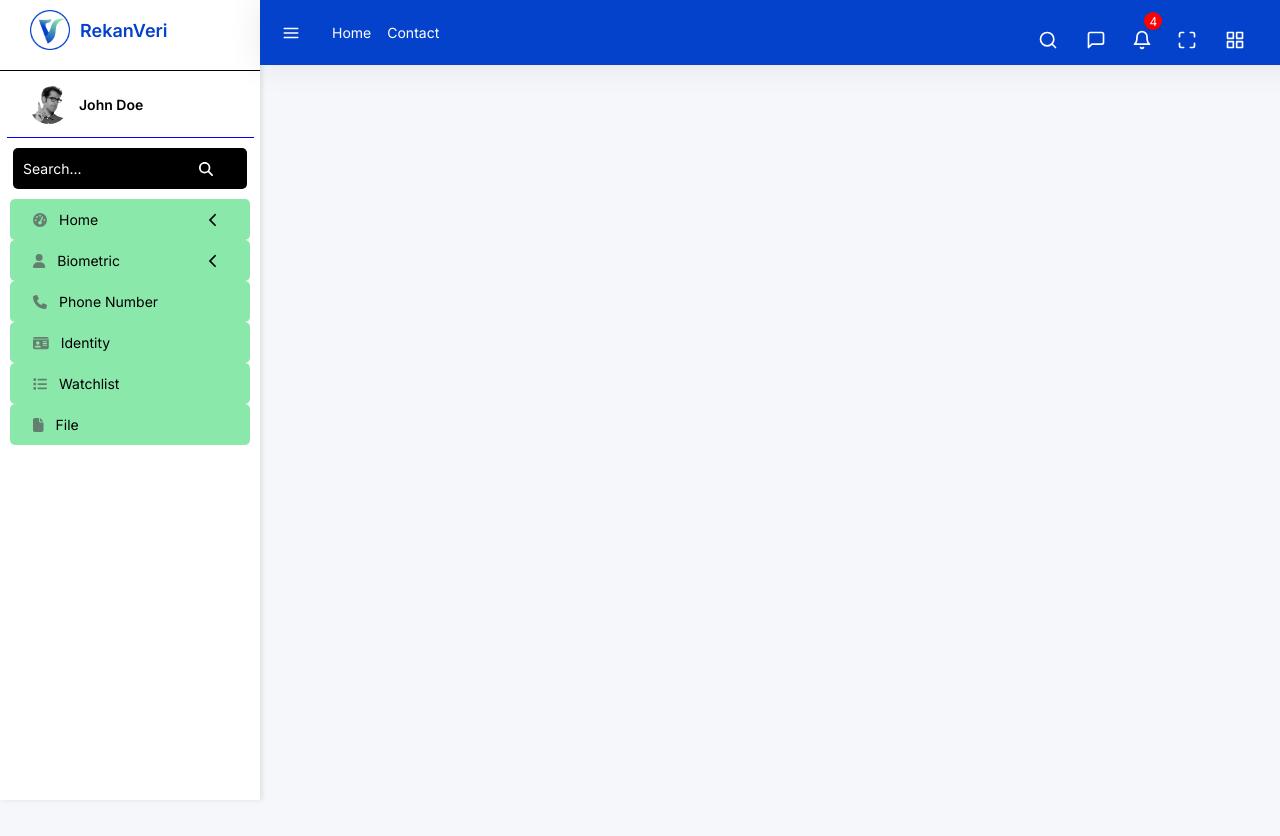
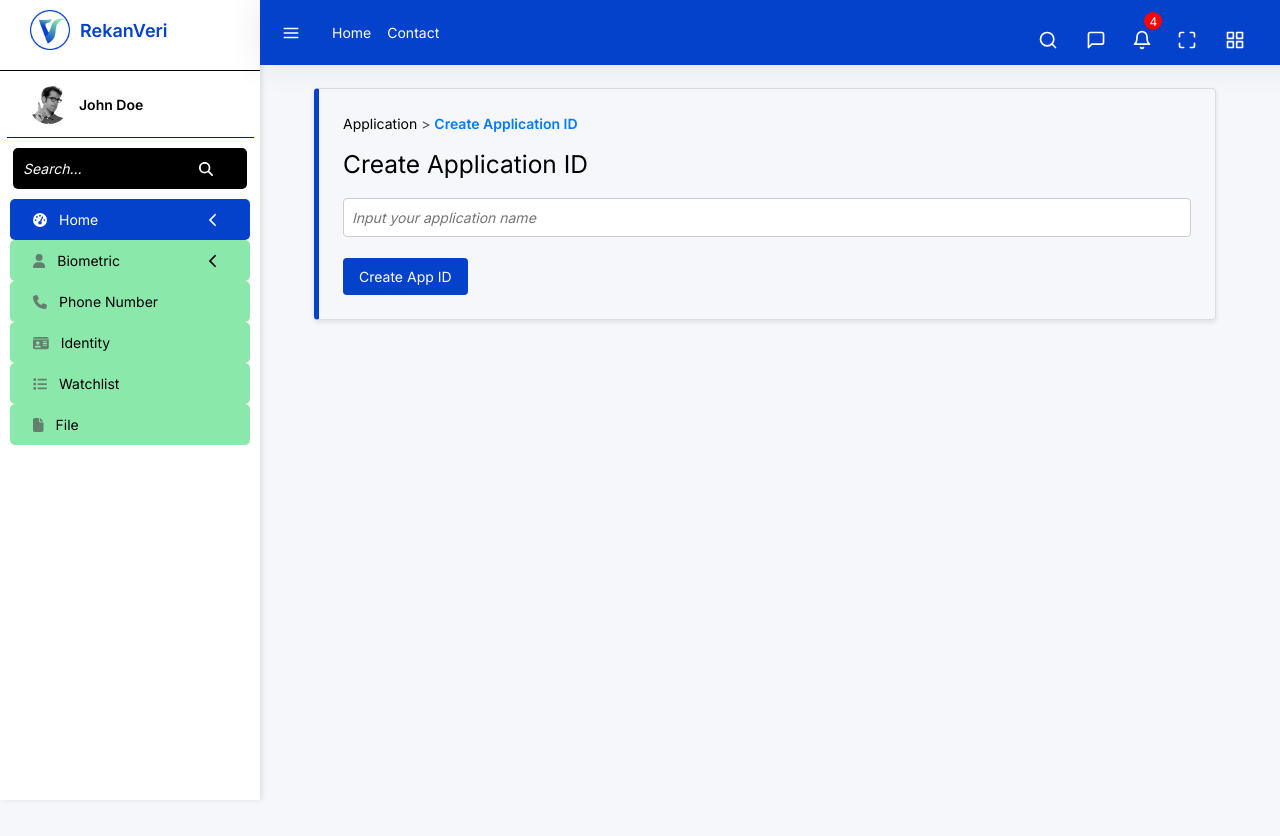
Before and after one commit to riz081/rekanVeri-UI, a React (Create React App) app: page /createApps in a window 1280 px wide. Shown: the top 836 px of the page. Built offline with nearby package versions, Linux system fonts and the light colour scheme.

Commit message:
createApps

```diff
--- a/src/App.js
+++ b/src/App.js
@@ -1,9 +1,10 @@
 import React, { useState } from 'react';
-import { BrowserRouter as Router, Route, Routes } from 'react-router-dom';
+import { BrowserRouter as Router, Route, Routes, Navigate } from 'react-router-dom';
 import Sidebar from './pages/Sidebar';
 import Navbar from './pages/Navbar';
 import Footer from './pages/Footer';
 import { Applications, Dashboard, Started } from './screens/Home';
+import { CreateApps } from './pages/Create';
 
 function App() {
     const [isSidebarVisible, setIsSidebarVisible] = useState(true);
@@ -21,9 +22,11 @@ function App() {
                     <main className="content">
                         <div className="container-fluid p-0">
                             <Routes>
+                                <Route path="/" element={<Navigate to="/started" />} />
                                 <Route path="/started" element={<Started />} />
                                 <Route path="/dashboard" element={<Dashboard />} />
                                 <Route path="/application" element={<Applications />} />
+                                <Route path="/createApps" element={<CreateApps />} />
                             </Routes>
                         </div>
                     </main>
--- /dev/null
+++ b/src/pages/Create/CreateApps.jsx
@@ -0,0 +1,122 @@
+import React, { useState } from 'react';
+import { useLocation } from 'react-router-dom';
+
+const CreateApps = () => {
+  const location = useLocation();
+  const [buttonState, setButtonState] = useState({
+    isHovered: false,
+    isActive: false,
+  });
+
+  const Breadcrumb = ({ path }) => {
+    return (
+      <nav style={{ marginBottom: '1rem', fontSize: '14px' }}>
+        {path.map((item, index) => (
+          <span key={index}>
+            {index > 0 && ' > '}
+            <a
+              href={item.link}
+              style={{
+                color: location.pathname === item.link ? '#007bff' : '#000',
+                textDecoration: 'none',
+                fontWeight: location.pathname === item.link ? 'bold' : 'normal',
+              }}
+            >
+              {item.name}
+            </a>
+          </span>
+        ))}
+      </nav>
+    );
+  };
+
+  const breadcrumbPath = [
+    { name: 'Application', link: '/application' },
+    { name: 'Create Application ID', link: '/createApps' },
+  ];
+
+  const containerStyle = {
+    padding: '1rem',
+    maxWidth: '100%',
+    margin: '3vh auto',
+  };
+
+  const wrapperStyle = {
+    border: '1px solid #ddd',
+    borderRadius: '4px',
+    padding: '1.5rem',
+    boxShadow: '0 2px 5px rgba(0, 0, 0, 0.1)',
+    borderLeft: '5px solid #0542cc'
+  };
+
+  const headerStyle = {
+    marginBottom: '1rem'
+  };
+
+  const inputStyle = {
+    width: '100%',
+    padding: '0.5rem',
+    marginBottom: '1rem',
+    borderRadius: '4px',
+    border: '1px solid #ccc',
+    margin: '3px 0 21px 0',
+    fontStyle: 'italic',
+  };
+
+  const buttonStyle = {
+    padding: '0.5rem 1rem',
+    backgroundColor: buttonState.isActive
+      ? '#4BA5E7'
+      : buttonState.isHovered
+      ? '#1A6FD9'
+      : '#0542cc',
+    color: '#fff',
+    border: 'none',
+    borderRadius: '4px',
+    cursor: 'pointer',
+    transition: 'background-color 0.3s ease',
+  };
+
+  const spanStyle = {
+    color: '#fff',
+    fontWeight: '400'
+  };
+
+  const handleMouseEnter = () => setButtonState({ ...buttonState, isHovered: true });
+  const handleMouseLeave = () => setButtonState({ ...buttonState, isHovered: false, isActive: false });
+  const handleMouseDown = () => setButtonState({ ...buttonState, isActive: true });
+  const handleMouseUp = () => setButtonState({ ...buttonState, isActive: false });
+
+  return (
+    <div style={containerStyle}>
+      <div style={wrapperStyle}>
+        <Breadcrumb path={breadcrumbPath} />
+        <h2 style={headerStyle}>Create Application ID</h2>
+        <input
+          type="text"
+          placeholder="Input your application name"
+          style={inputStyle}
+          className="italic-placeholder"
+        />
+        <button
+          style={buttonStyle}
+          onMouseEnter={handleMouseEnter}
+          onMouseLeave={handleMouseLeave}
+          onMouseDown={handleMouseDown}
+          onMouseUp={handleMouseUp}
+        >
+          <span style={spanStyle}>Create App ID</span>
+        </button>
+      </div>
+      <style>
+        {`
+          input::placeholder {
+            font-style: italic;
+          }
+        `}
+      </style>
+    </div>
+  );
+};
+
+export default CreateApps;
--- /dev/null
+++ b/src/pages/Create/index.js
@@ -0,0 +1,3 @@
+import CreateApps from "./CreateApps";
+
+export { CreateApps }
--- a/src/pages/Sidebar.jsx
+++ b/src/pages/Sidebar.jsx
@@ -93,7 +93,8 @@ function Sidebar({ isSidebarVisible }) {
         },
     ];
 
-    const isActive = (href) => location.pathname === href;
+    const isActive = (href) => location.pathname === href ||
+        (href === '/application' && location.pathname === '/createApps');
     const toggleDropdown = (index) => {
         setExpandedIndex(expandedIndex === index ? null : index);
     };
--- a/src/screens/Home/Applications.jsx
+++ b/src/screens/Home/Applications.jsx
@@ -1,4 +1,8 @@
 import React, { useState } from 'react';
+import {
+  CreateApps
+} from '../../pages/Create';
+import { Link } from 'react-router-dom';
 
 const Applications = () => {
   const data = [
@@ -193,10 +197,12 @@ const Applications = () => {
       </div>
 
       <div style={wrapperCardStyle}>
-        <button style={buttonStyle}>
-          <i className="fas fa-plus"></i>
-          Create New App ID
-        </button>
+        <Link to="/createApps" style={{ textDecoration: 'none' }}>
+          <button style={buttonStyle}>
+            <i className="fas fa-plus"></i>
+            Create New App ID
+          </button>
+        </Link>
         <div style={cardContainerStyle}>
           {data.map((item, index) => (
             <div key={index} style={cardStyle}>
```
